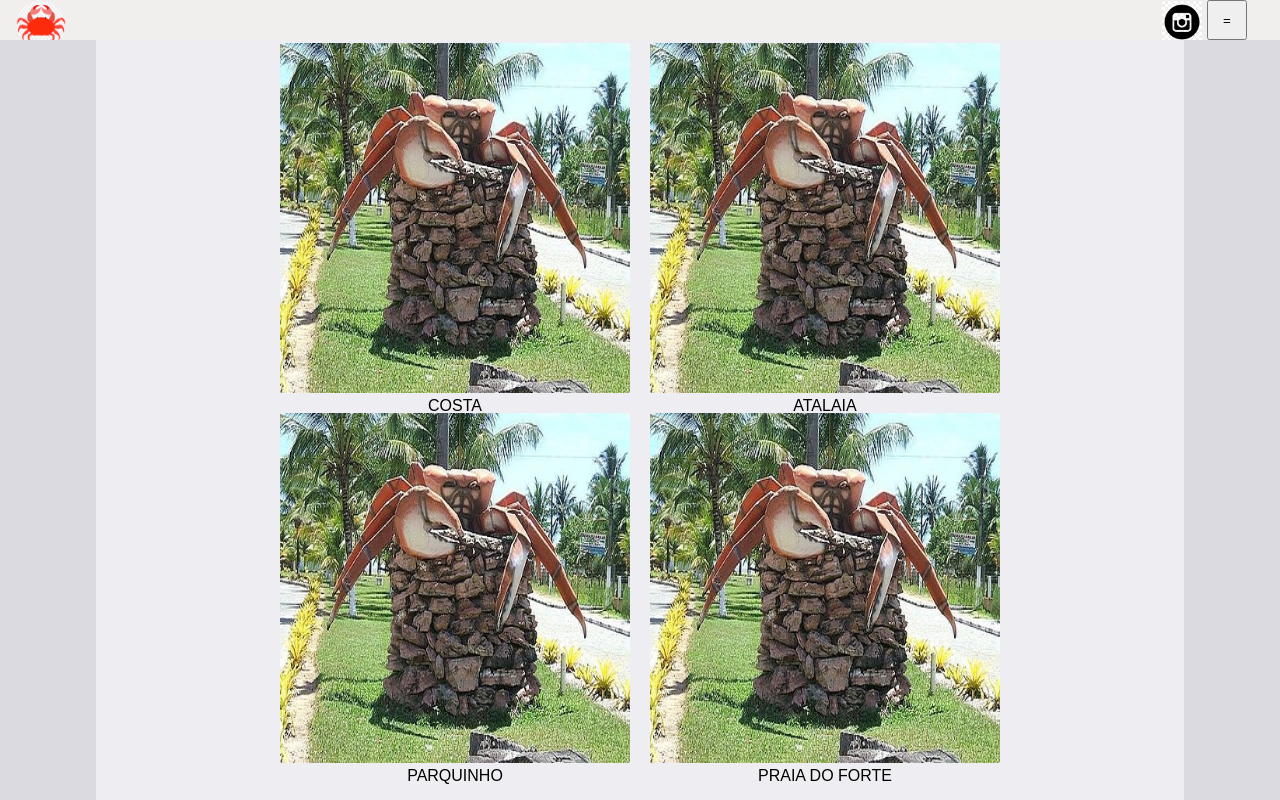
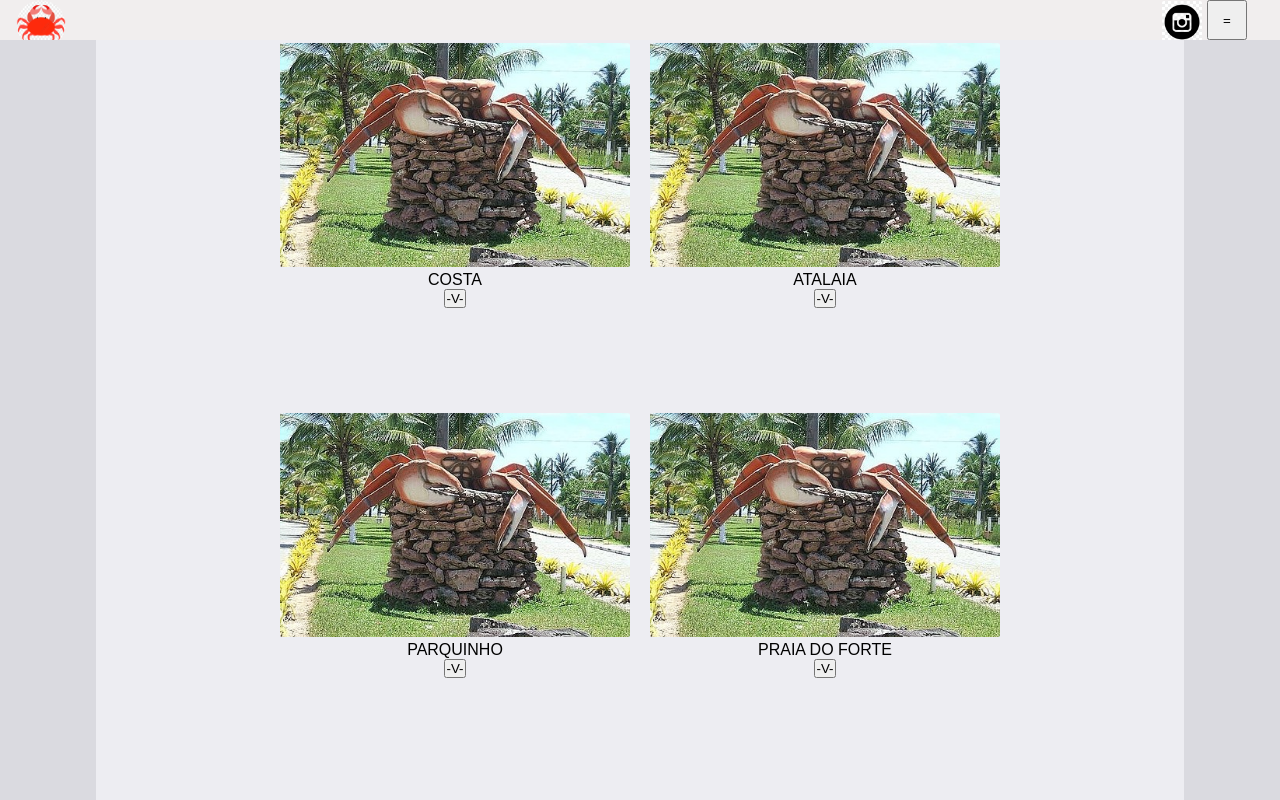
Before and after one commit to Evanjr73/ASC, a Next.js app in the folder my-next-app/: page /picos in a window 1280 px wide. Shown: the top 800 px of the page. Built offline with nearby package versions, Linux system fonts and the light colour scheme.

Commit message:
add butom

```diff
--- a/my-next-app/pages/picos.tsx
+++ b/my-next-app/pages/picos.tsx
@@ -5,6 +5,7 @@ import Nave from "../src/nav";
 import costa from '../src/img/costa.jpg'
 
 import spicos from '../styles/picos.module.css'
+
 
 
 
@@ -29,21 +30,61 @@ import spicos from '../styles/picos.module.css'
                 <div id={spicos.categoriasdiv2}>
 
                     <div className={spicos.praias} id={spicos.costa}>
-                                <Image src={costa} alt= "" className={spicos.fotocate}/>
+                        <div>
+                            <Image src={costa} alt= "" className={spicos.fotocate}/>
+                        </div>
                         <p>COSTA</p>
+
+                        <button>
+                            -V-
+                        </button>
+
+
+
+
+
+
+
+
+
+
+
+
+
+
+
+
+
+
+
+
                     </div>
+
                     <div className={spicos.praias} id={spicos.atalaia}>
-                        <Image src={costa} alt= "" className={spicos.fotocate}/>
+                        <div><Image src={costa} alt= "" className={spicos.fotocate}/></div>
                         <p>ATALAIA</p>
+
+                        <button>
+                            -V-
+                        </button>
                     </div>
                     <div className={spicos.praias} id={spicos.parquinho}>
-                        <Image src={costa} alt= "" className={spicos.fotocate}/>
+                        <div><Image src={costa} alt= "" className={spicos.fotocate}/></div>
                         <p>PARQUINHO</p>
+
+                        <button>
+                            -V-
+                        </button>
                     </div>
 
                     <div className={spicos.praias} id={spicos.forte}>
-                        <Image src={costa} alt= "" className={spicos.fotocate}/>
-                        <p>PRAIA DO FORTE</p></div>
+                        <div><Image src={costa} alt= "" className={spicos.fotocate}/> </div>
+                        <p>PRAIA DO FORTE</p>
+
+                        <button>
+                            -V-
+                        </button>
+                        </div>
 
 
 
--- a/my-next-app/styles/picos.module.css
+++ b/my-next-app/styles/picos.module.css
@@ -1,4 +1,6 @@
 #praias{
+
+    height: auto;
 
 }
 
@@ -34,6 +36,12 @@
 @media only screen and (min-width: 800px) {
 
 
+
+    #praias{
+
+        height: auto;
+    }
+
     #categoriasdiv2{
 
         display:grid;
```
